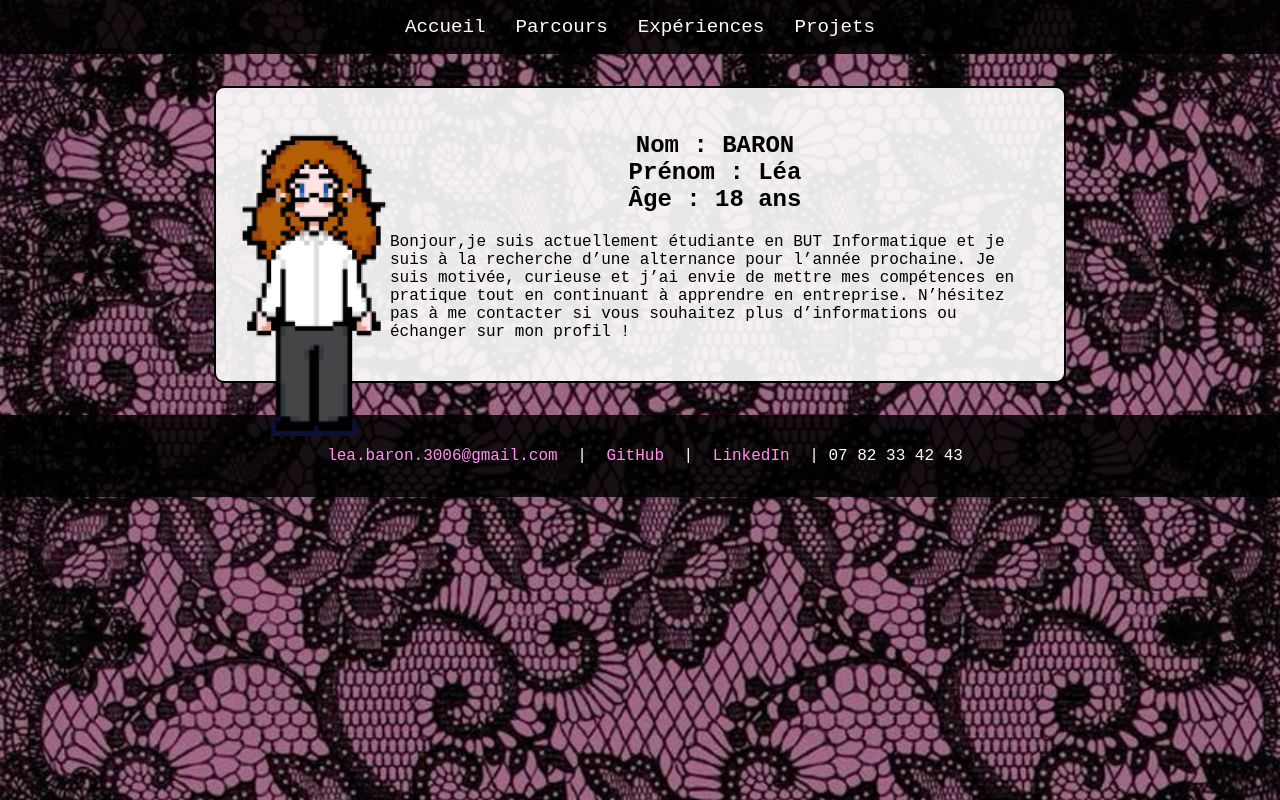
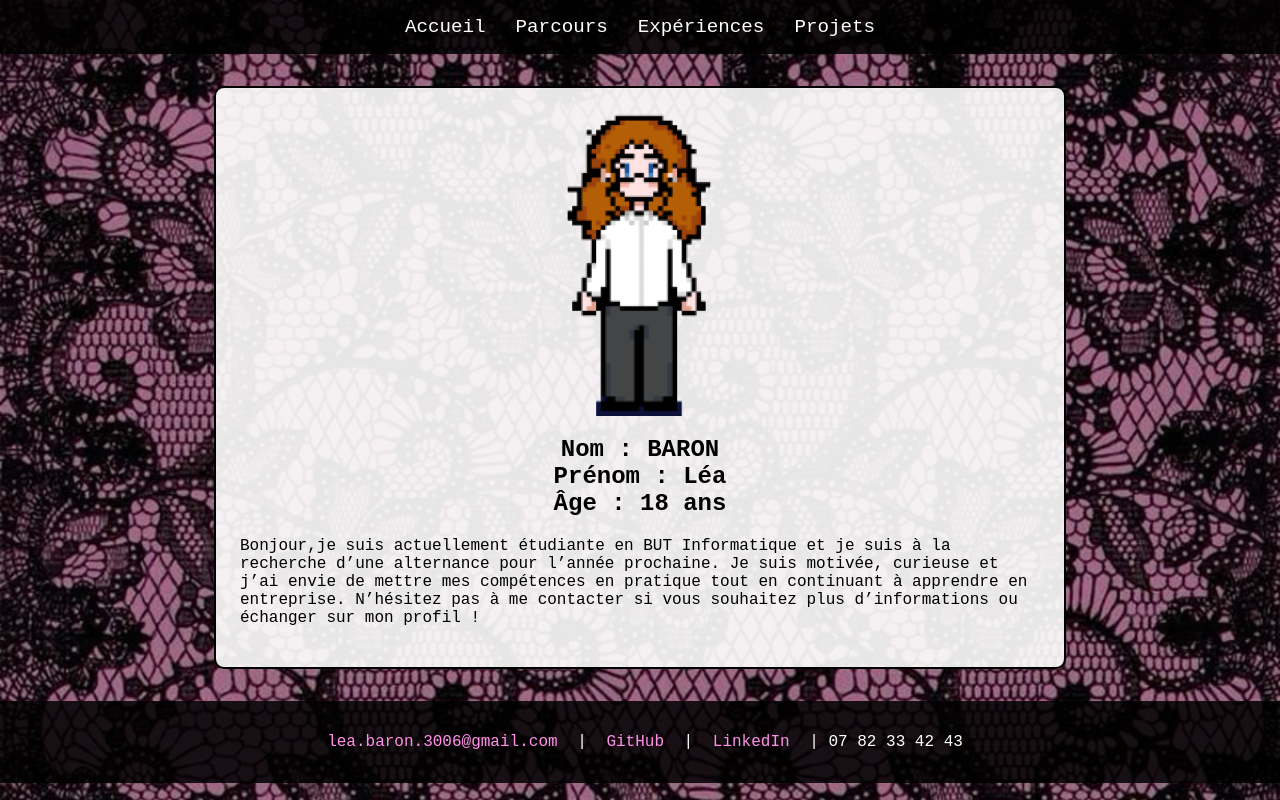
Before and after one commit to leabrn/Portfolio, a plain HTML site: page index.html in a window 1280 px wide. Drawn offline with Linux system fonts and the light colour scheme.

Commit message:
Add files via upload

```diff
--- a/style.css
+++ b/style.css
@@ -187,7 +187,7 @@ section h1 {
     text-align: center;
 }
 
-section img{
+.projets{
     float: left;
 }
 
```
